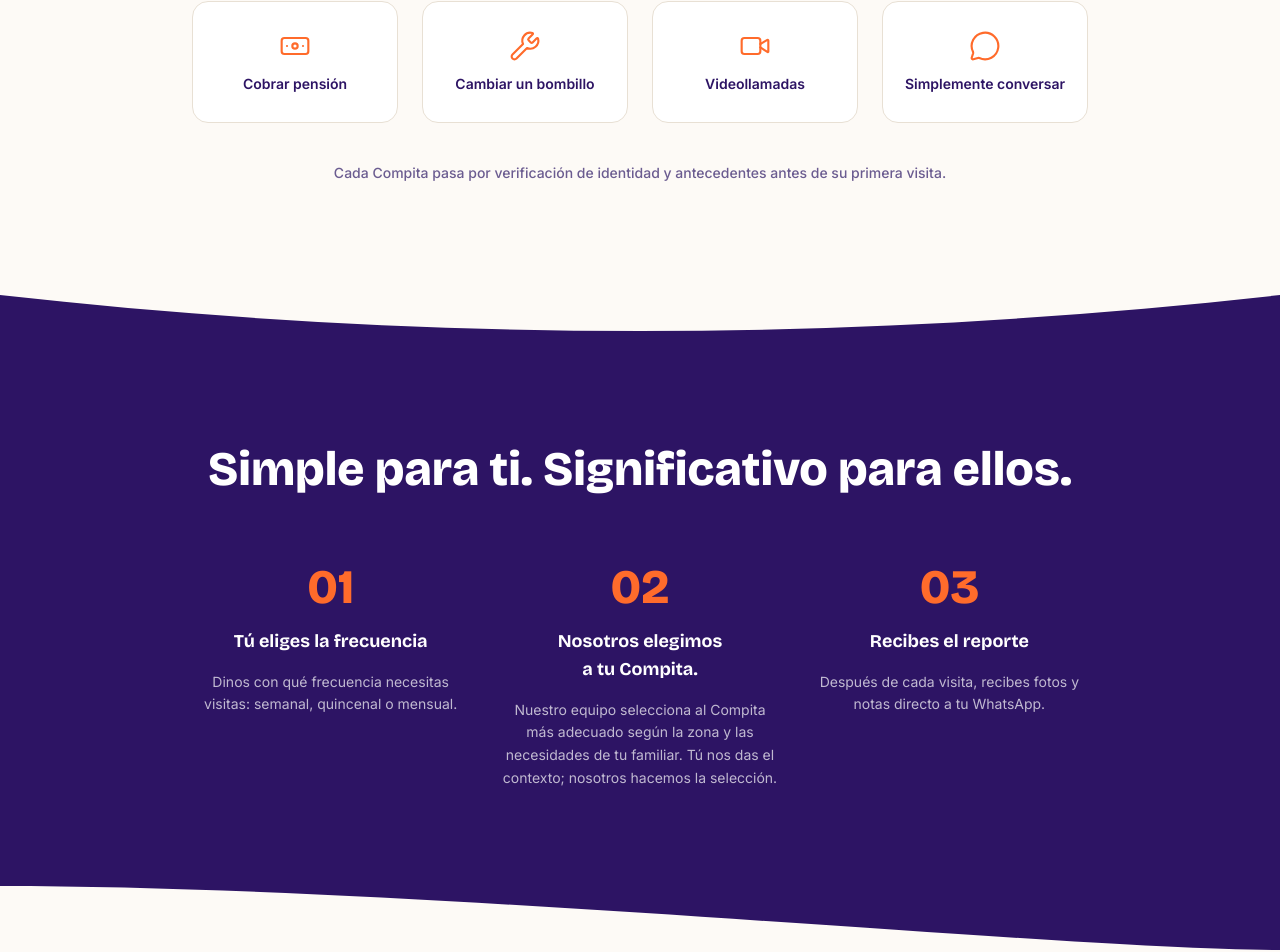
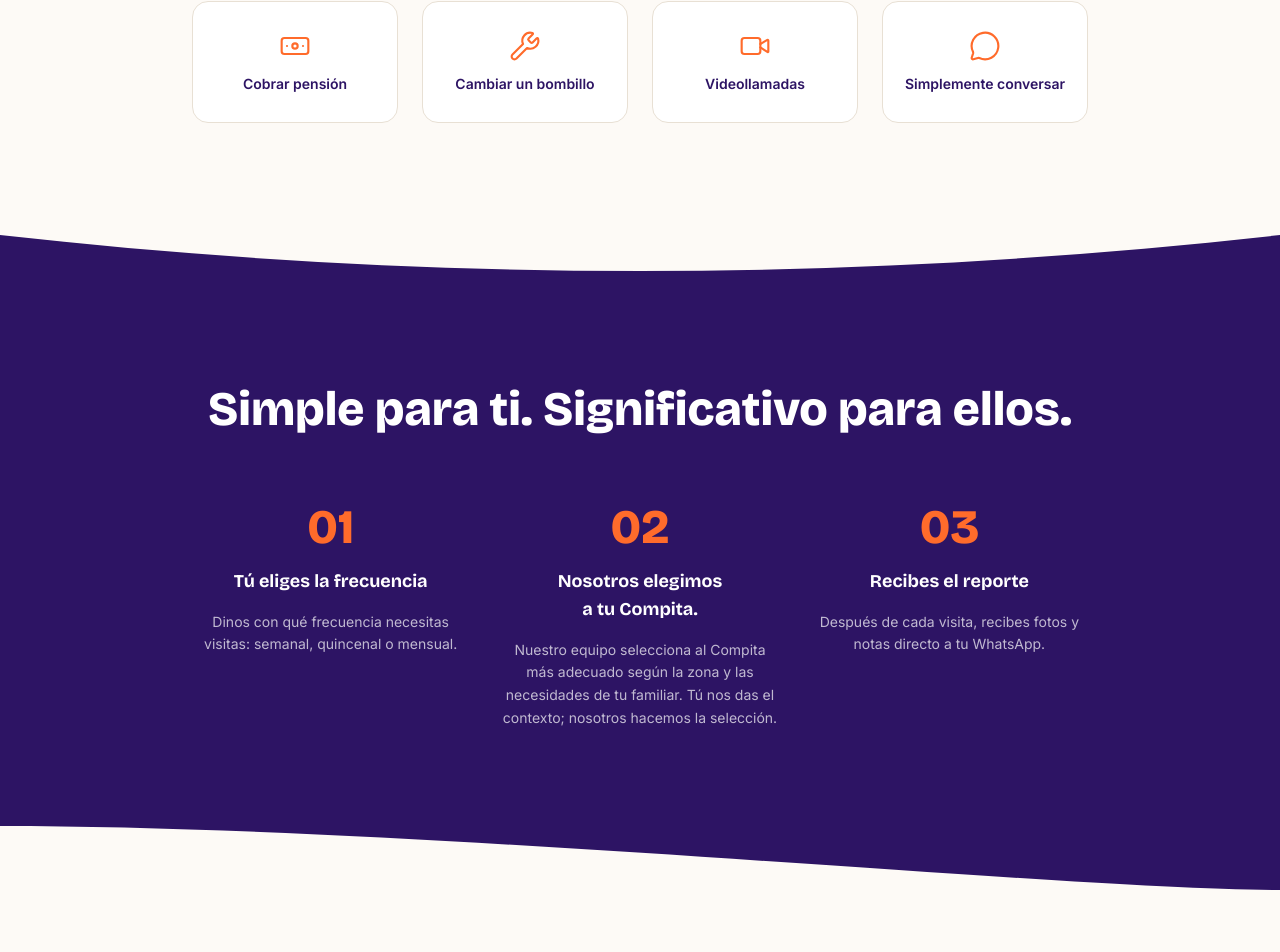
Before and after one commit to compaz-app/compaz-web, a Next.js app: page / in a window 1280 px wide. Shown: the part 2057-3009 px from the top of the page. Built offline with nearby package versions, Linux system fonts and the light colour scheme; no server answers.

Commit message:
Eliminar texto redundante de verificación en sección de servicios
Co-Authored-By: Claude Sonnet 4.6 <noreply@anthropic.com>

```diff
--- a/app/page.tsx
+++ b/app/page.tsx
@@ -259,12 +259,6 @@ function QueHaceUnCompa() {
           ))}
         </div>
 
-        <p
-          className="mt-10 text-center text-sm font-medium"
-          style={{ color: "#6B5C90", fontFamily: "var(--font-inter)" }}
-        >
-          Cada Compita pasa por verificación de identidad y antecedentes antes de su primera visita.
-        </p>
       </div>
     </section>
   );
```
